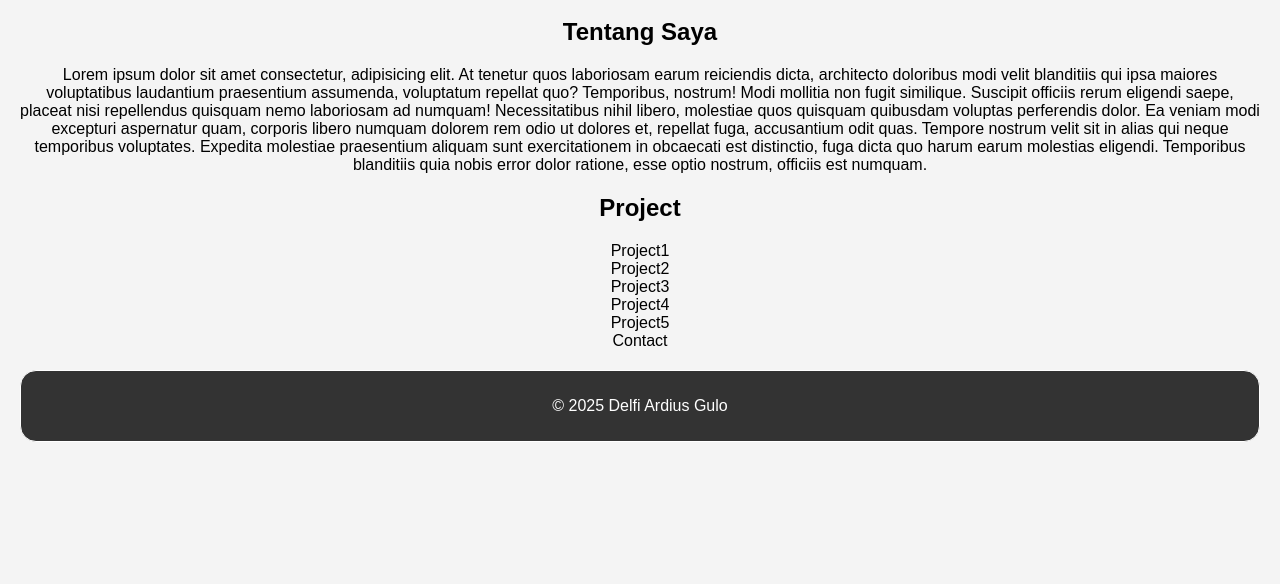
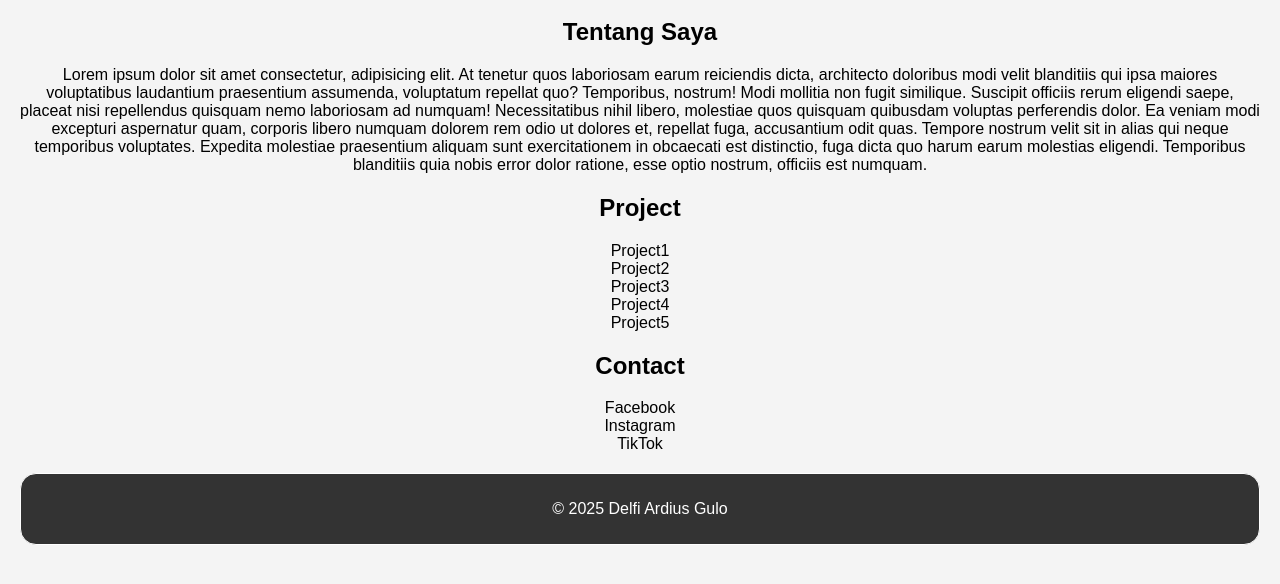
Before and after one commit to delfiardius/delfiardius.github.io, a plain HTML site: page index.html in a window 1280 px wide. Shown: the part 98-682 px from the top of the page. Drawn offline with Linux system fonts and the light colour scheme.

Commit message:
add media sosial section

```diff
--- a/index.html
+++ b/index.html
@@ -56,7 +56,14 @@
         <div class="project1">Project5</div>
       </div>
     </section>
-    <section class="contact">Contact</section>
+    <section class="contact">
+      <h1>Contact</h1>
+      <div class="media-sosial">
+        <div class="fb">Facebook</div>
+        <div class="ig">Instagram</div>
+        <div class="tiktok">TikTok</div>
+      </div>
+    </section>
     <footer>
       <p>&copy; 2025 Delfi Ardius Gulo</p>
     </footer>
```
